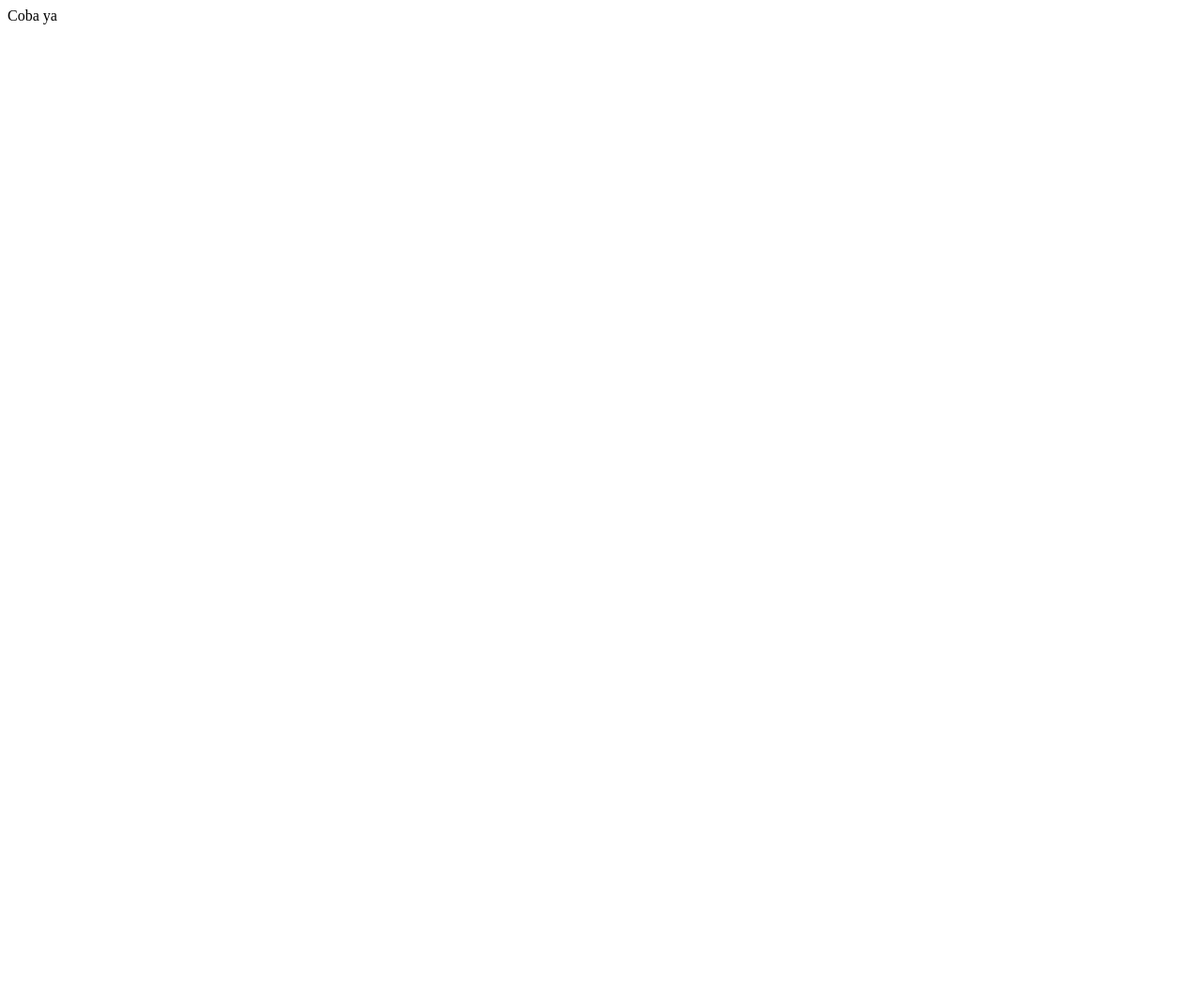
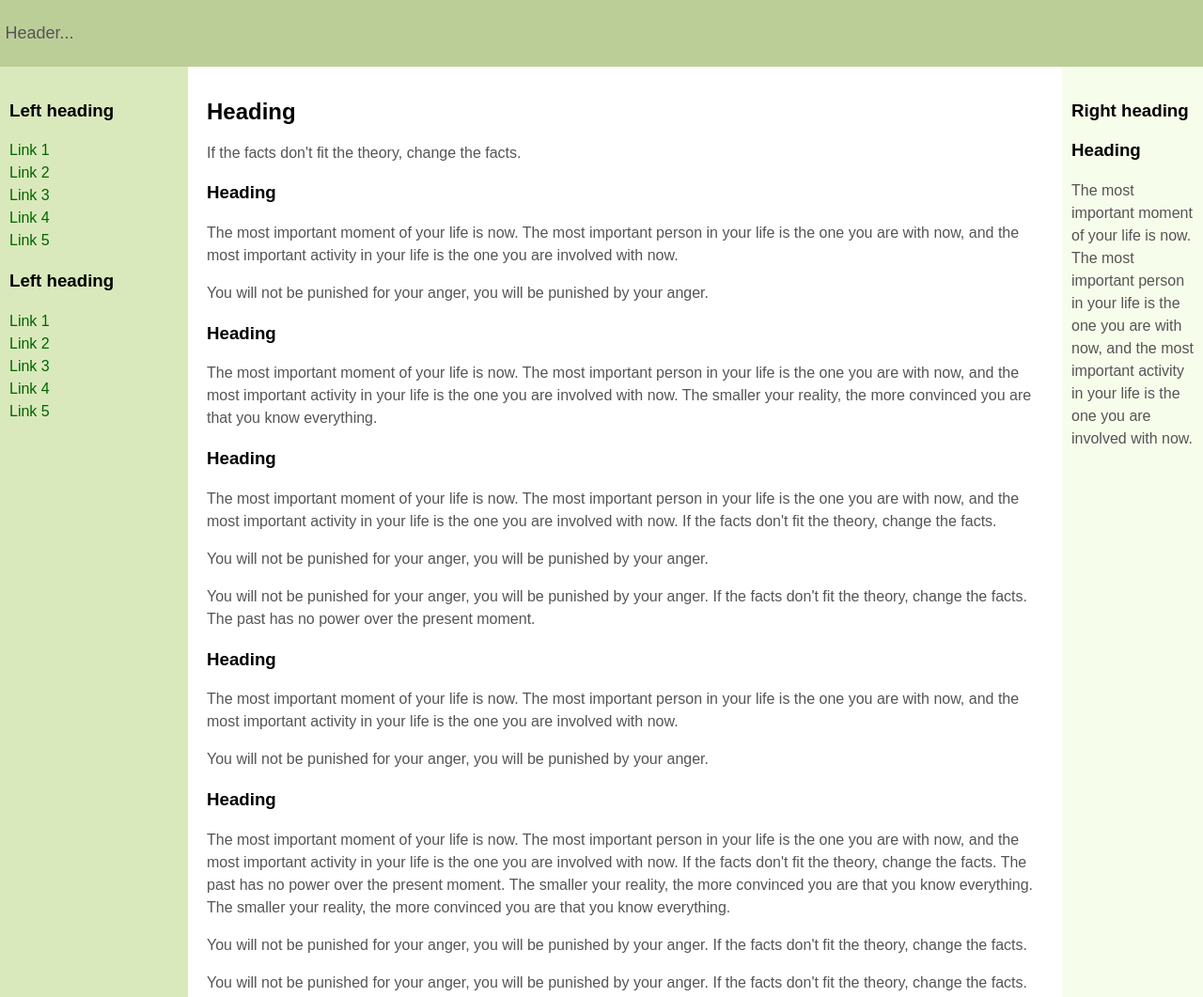
Before and after one commit to hafidzzakkyd/cobalah, a plain HTML site: page index.html in a window 1280 px wide. Shown: the top 1061 px of the page at 94% size. Before the commit the page ends 800 px from the top, so only its background shows below. Drawn offline with Linux system fonts and the light colour scheme.

Commit message:
Add_index.html
Html index

```diff
--- a/index.html
+++ b/index.html
@@ -1,9 +1,182 @@
 <!DOCTYPE html>
 <html>
 <head>
-	<title></title>
+	<meta http-equiv="Content-Type" content="text/html; charset=UTF-8">
+	<title>3 Column Layout</title>
+	<style type="text/css">
+
+		/* Layout */
+		body {
+			min-width: 630px;
+		}
+
+		#container {
+			padding-left: 200px;
+			padding-right: 190px;
+		}
+
+		#container .column {
+			position: relative;
+			float: left;
+		}
+
+		#center {
+			padding: 10px 20px;
+			width: 100%;
+		}
+
+		#left {
+			width: 180px;
+			padding: 0 10px;
+			right: 240px;
+			margin-left: -100%;
+		}
+
+		#right {
+			width: 130px;
+			padding: 0 10px;
+			margin-right: -100%;
+		}
+
+		#footer {
+			clear: both;
+		}
+
+		/* IE hack */
+		* html #left {
+			left: 150px;
+		}
+
+		/* Make the columns the same height as each other */
+		#container {
+			overflow: hidden;
+		}
+
+		#container .column {
+			padding-bottom: 1001em;
+			margin-bottom: -1000em;
+		}
+
+		/* Fix for the footer */
+		* html body {
+			overflow: hidden;
+		}
+
+		* html #footer-wrapper {
+			float: left;
+			position: relative;
+			width: 100%;
+			padding-bottom: 10010px;
+			margin-bottom: -10000px;
+			background: #fff;
+		}
+
+		/* Aesthetics */
+		body {
+			margin: 0;
+			padding: 0;
+			font-family:Sans-serif;
+			line-height: 1.5em;
+		}
+
+		p {
+			color: #555;
+		}
+
+		nav ul {
+			list-style-type: none;
+			margin: 0;
+			padding: 0;
+		}
+
+		nav ul a {
+			color: darkgreen;
+			text-decoration: none;
+		}
+
+		#header, #footer {
+			font-size: large;
+			padding: 0.3em;
+			background: #BCCE98;
+		}
+
+		#left {
+			background: #DAE9BC;
+		}
+
+		#right {
+			background: #F7FDEB;
+		}
+
+		#center {
+			background: #fff;
+		}
+
+		#container .column {
+			padding-top: 1em;
+		}
+
+	</style>
+
+	<script type="text/javascript">
+		/* =============================
+		This script generates sample text for the body content.
+		You can remove this script and any reference to it.
+		 ============================= */
+		var bodyText=["The smaller your reality, the more convinced you are that you know everything.", "If the facts don't fit the theory, change the facts.", "The past has no power over the present moment.", "This, too, will pass.", "</p><p>You will not be punished for your anger, you will be punished by your anger.", "Peace comes from within. Do not seek it without.", "<h3>Heading</h3><p>The most important moment of your life is now. The most important person in your life is the one you are with now, and the most important activity in your life is the one you are involved with now."]
+		function generateText(sentenceCount){
+			for (var i=0; i<sentenceCount; i++)
+			document.write(bodyText[Math.floor(Math.random()*7)]+" ")
+		}
+	</script>
 </head>
+
 <body>
-Coba ya
+
+	<header id="header"><p>Header...</p></header>
+
+	<div id="container">
+
+		<main id="center" class="column">
+			<article>
+
+				<h1>Heading</h1>
+				<p><script>generateText(50)</script></p>
+
+			</article>
+		</main>
+
+		<nav id="left" class="column">
+			<h3>Left heading</h3>
+			<ul>
+				<li><a href="#">Link 1</a></li>
+				<li><a href="#">Link 2</a></li>
+				<li><a href="#">Link 3</a></li>
+				<li><a href="#">Link 4</a></li>
+				<li><a href="#">Link 5</a></li>
+			</ul>
+			<h3>Left heading</h3>
+			<ul>
+				<li><a href="#">Link 1</a></li>
+				<li><a href="#">Link 2</a></li>
+				<li><a href="#">Link 3</a></li>
+				<li><a href="#">Link 4</a></li>
+				<li><a href="#">Link 5</a></li>
+			</ul>
+
+		</nav>
+
+		<div id="right" class="column">
+			<h3>Right heading</h3>
+			<p><script>generateText(1)</script></p>
+		</div>
+
+	</div>
+
+	<div id="footer-wrapper">
+		<footer id="footer"><p>Footer...</p></footer>
+	</div>
+
 </body>
+
 </html>
```
